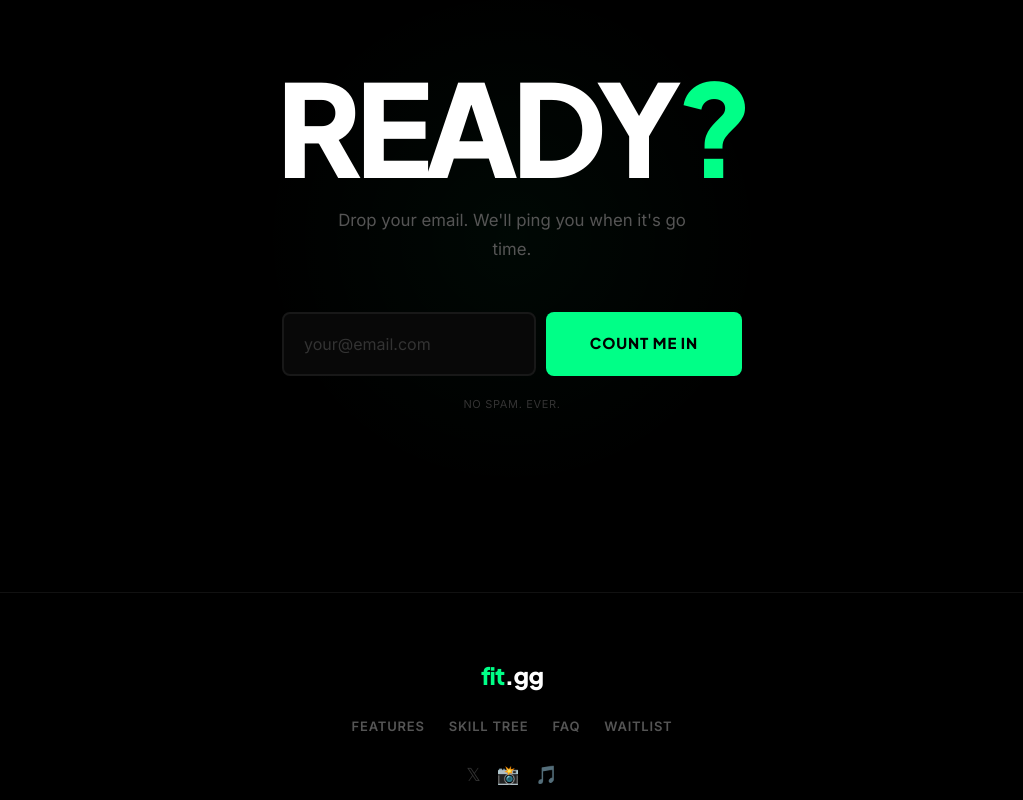
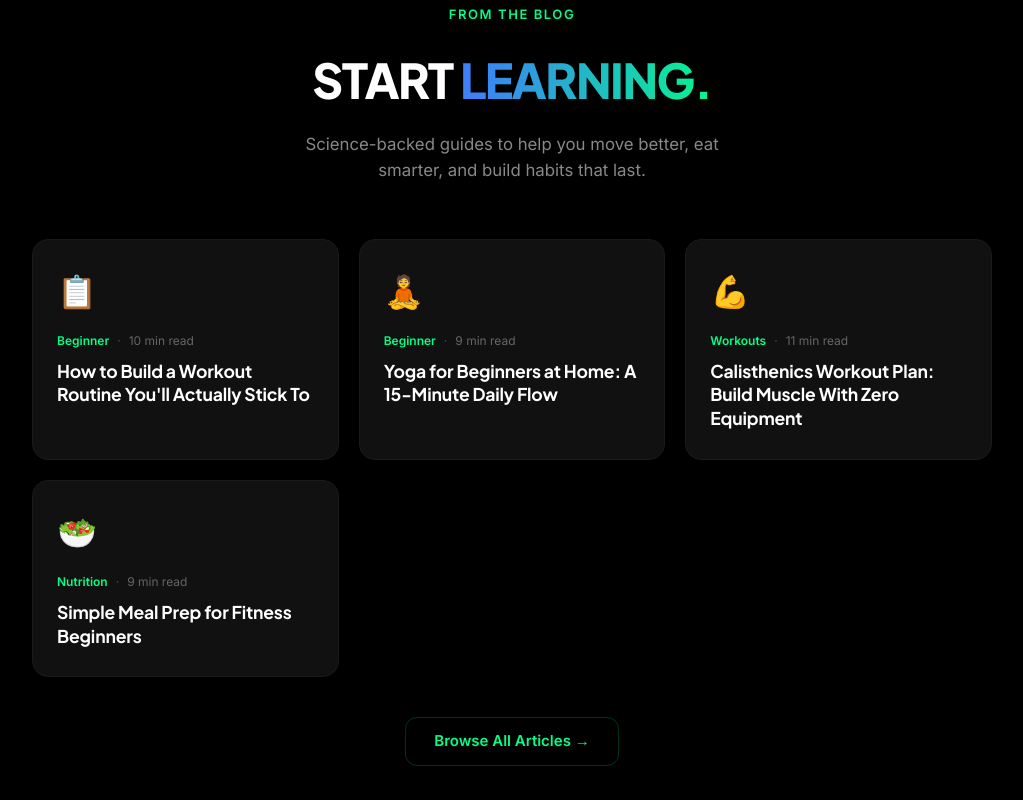
Before and after one commit to crylonblue/fit-gg, a Next.js app: page / in a window 1280 px wide. Shown: the part 7260-8060 px from the top of the page, without its empty margins (128-1151 px from the left). Built offline with nearby package versions, Linux system fonts and the light colour scheme.

Commit message:
feat: add Featured Articles section to homepage for blog discovery

```diff
--- a/src/app/page.tsx
+++ b/src/app/page.tsx
@@ -10,6 +10,7 @@ import Footer from '@/components/Footer'
 import FAQ from '@/components/FAQ'
 import Comparison from '@/components/Comparison'
 import SocialProof from '@/components/SocialProof'
+import FeaturedArticles from '@/components/FeaturedArticles'
 
 export default function LandingPage() {
   return (
@@ -30,6 +31,8 @@ export default function LandingPage() {
       <hr className="gradient-line" />
       <FAQ />
       <hr className="gradient-line" />
+      <FeaturedArticles />
+      <hr className="gradient-line" />
       <Waitlist />
       <Footer />
     </main>
--- /dev/null
+++ b/src/components/FeaturedArticles.tsx
@@ -0,0 +1,110 @@
+'use client'
+import Link from 'next/link'
+import { useReveal } from '@/hooks/useReveal'
+
+const featured = [
+  {
+    slug: 'how-to-build-a-workout-routine',
+    title: 'How to Build a Workout Routine You\'ll Actually Stick To',
+    category: 'Beginner',
+    readTime: '10 min read',
+    emoji: '📋',
+  },
+  {
+    slug: 'yoga-for-beginners-at-home',
+    title: 'Yoga for Beginners at Home: A 15-Minute Daily Flow',
+    category: 'Beginner',
+    readTime: '9 min read',
+    emoji: '🧘',
+  },
+  {
+    slug: 'calisthenics-workout-plan-no-equipment',
+    title: 'Calisthenics Workout Plan: Build Muscle With Zero Equipment',
+    category: 'Workouts',
+    readTime: '11 min read',
+    emoji: '💪',
+  },
+  {
+    slug: 'simple-meal-prep-for-fitness-beginners',
+    title: 'Simple Meal Prep for Fitness Beginners',
+    category: 'Nutrition',
+    readTime: '9 min read',
+    emoji: '🥗',
+  },
+]
+
+export default function FeaturedArticles() {
+  const ref = useReveal()
+  return (
+    <section id="blog" style={{ padding: '120px 24px' }}>
+      <div className="container">
+        <div ref={ref} className="reveal">
+          <p style={{ fontSize: '13px', fontWeight: 700, color: '#00FF87', textTransform: 'uppercase', letterSpacing: '0.12em', marginBottom: '20px', textAlign: 'center' }}>
+            From the Blog
+          </p>
+          <h2 style={{ fontSize: 'clamp(2rem, 4vw, 3rem)', fontWeight: 800, letterSpacing: '-0.03em', textAlign: 'center', marginBottom: '16px' }}>
+            START <span className="text-gradient">LEARNING.</span>
+          </h2>
+          <p style={{ color: '#888', fontSize: '1.05rem', textAlign: 'center', marginBottom: '56px', maxWidth: '480px', margin: '0 auto 56px' }}>
+            Science-backed guides to help you move better, eat smarter, and build habits that last.
+          </p>
+
+          <div style={{
+            display: 'grid',
+            gridTemplateColumns: 'repeat(auto-fit, minmax(260px, 1fr))',
+            gap: '20px',
+            maxWidth: '960px',
+            margin: '0 auto',
+          }}>
+            {featured.map((post) => (
+              <Link key={post.slug} href={`/blog/${post.slug}`} style={{ textDecoration: 'none', color: 'inherit' }}>
+                <article style={{
+                  padding: '28px 24px',
+                  borderRadius: '16px',
+                  border: '1px solid #1a1a1a',
+                  background: '#111',
+                  transition: 'border-color 0.2s, transform 0.2s',
+                  height: '100%',
+                }}
+                  onMouseEnter={e => { (e.currentTarget as HTMLElement).style.borderColor = '#00FF87'; (e.currentTarget as HTMLElement).style.transform = 'translateY(-2px)' }}
+                  onMouseLeave={e => { (e.currentTarget as HTMLElement).style.borderColor = '#1a1a1a'; (e.currentTarget as HTMLElement).style.transform = 'translateY(0)' }}
+                >
+                  <div style={{ fontSize: '32px', marginBottom: '16px' }}>{post.emoji}</div>
+                  <div style={{ display: 'flex', gap: '8px', marginBottom: '10px', fontSize: '12px' }}>
+                    <span style={{ color: '#00FF87', fontWeight: 600 }}>{post.category}</span>
+                    <span style={{ color: '#555' }}>·</span>
+                    <span style={{ color: '#666' }}>{post.readTime}</span>
+                  </div>
+                  <h3 style={{ fontSize: '1.1rem', fontWeight: 700, lineHeight: 1.35, letterSpacing: '-0.01em' }}>
+                    {post.title}
+                  </h3>
+                </article>
+              </Link>
+            ))}
+          </div>
+
+          <div style={{ textAlign: 'center', marginTop: '40px' }}>
+            <Link href="/blog" style={{
+              display: 'inline-flex',
+              alignItems: 'center',
+              gap: '8px',
+              color: '#00FF87',
+              textDecoration: 'none',
+              fontWeight: 700,
+              fontSize: '15px',
+              padding: '12px 28px',
+              borderRadius: '12px',
+              border: '1px solid rgba(0,255,135,0.2)',
+              transition: 'background 0.2s',
+            }}
+              onMouseEnter={e => (e.currentTarget as HTMLElement).style.background = 'rgba(0,255,135,0.05)'}
+              onMouseLeave={e => (e.currentTarget as HTMLElement).style.background = 'transparent'}
+            >
+              Browse All Articles →
+            </Link>
+          </div>
+        </div>
+      </div>
+    </section>
+  )
+}
```
